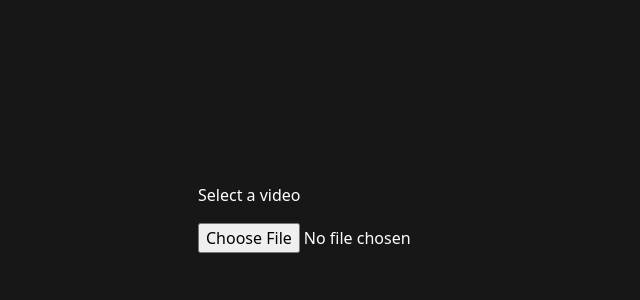
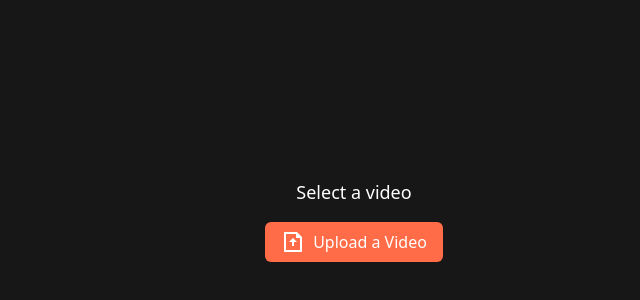
Before and after one commit to intVivek/trupeer, a Next.js app: page / in a window 1280 px wide. Shown: the part 172-472 px from the top of the page, without its empty margins (286-926 px from the left). Built offline with nearby package versions, Linux system fonts and the light colour scheme.

Commit message:
fwat: repload file

```diff
--- a/src/components/Editor.js
+++ b/src/components/Editor.js
@@ -16,13 +16,13 @@ export default function Editor() {
     dispatch,
     setVideoFile,
     setIsPlaying,
-    width,
     setVideoURL,
+    resetState,
   } = useVideoContext();
 
   const handleFileChange = (file) => {
-    if (!file) return;
-    dispatch(setVideoFile(file));
+    console.log(file);
+    dispatch(resetState()), dispatch(setVideoFile(file));
     dispatch(setVideoURL(URL.createObjectURL(file)));
   };
 
@@ -42,9 +42,10 @@ export default function Editor() {
   return (
     <div className="relative w-full flex items-center justify-between overflow-hidden h-full">
       <div className="w-full flex items-center flex-col justify-center">
-      <FileUpload onChange={handleFileChange} />
+        <div className="w-[800px] max-w-[90%] min-w-[300px] m-4">
+          <FileUpload onChange={handleFileChange} file={videoFile} />
           {videoFile && (
-          <div className="w-[800px] max-w-[90%] min-w-[300px] m-4">
+            <>
               <VideoPlayer
                 isPreview={openPreview}
                 setOpenBlockEditor={setOpenBlockEditor}
@@ -57,8 +58,9 @@ export default function Editor() {
                 setOpenBlockEditor={setOpenBlockEditor}
                 isPreview={openPreview}
               />
+            </>
+          )}
         </div>
-        ) }
       </div>
       {openBlockEditor && (
         <BlockEditor id={openBlockEditor} onClose={handleCloseSidebar} />
--- a/src/components/FileUpload.js
+++ b/src/components/FileUpload.js
@@ -1,19 +1,29 @@
-export default function FileUpload({ label='Select a video', onChange }) {
+import { RiFileUploadLine } from "react-icons/ri";
+
+export default function FileUpload({ label = 'Select a video', file, onChange }) {
 
   const handleFileChange = (event) => {
     const file = event.target.files[0];
-    onChange(file, event)
+    onChange(file, event);
   };
 
   return (
-    <div>
-      <h1 className="text-white mb-4">{label}</h1>
+    <div className="flex mb-4 flex-col items-center text-white">
+      {!file && <h1 className="mb-4 text-lg">{label}</h1>}
+
+      <label
+        htmlFor="file-upload"
+        className="bg-accentColor hover:bg-accentColorDark text-white px-4 py-2 rounded-md cursor-pointer flex items-center space-x-2"
+      >
+        <RiFileUploadLine className="text-2xl" />
+        <span>{file?"Upload another Video":"Upload a Video"}</span>
+      </label>
       <input
-      className="text-white"
+        id="file-upload"
         type="file"
         accept="video/*"
         onChange={handleFileChange}
-        style={{ marginBottom: "20px" }}
+        className="hidden"
       />
     </div>
   );
--- a/src/components/videoPlayer.js
+++ b/src/components/videoPlayer.js
@@ -12,7 +12,6 @@ export default function VideoPlayer({ isPreview, setOpenBlockEditor }) {
     setDuration,
     setCurrentTime,
     videoRef,
-    width,
     height,
     dispatch,
   } = useVideoContext();
@@ -72,6 +71,7 @@ export default function VideoPlayer({ isPreview, setOpenBlockEditor }) {
           className="w-full"
           onLoadedMetadata={handleLoadedMetadata}
           onTimeUpdate={handleTimeUpdate}
+          key={videoURL}
         >
           <source src={videoURL} type={videoFile?.type} />
           Your browser does not support the video tag.
--- a/src/hooks/useVideoContext.js
+++ b/src/hooks/useVideoContext.js
@@ -19,6 +19,7 @@ export const VideoActionTypes = {
   SET_CURRENT_TIME: "SET_CURRENT_TIME",
   SET_IS_PLAYING: "SET_IS_PLAYING",
   SET_VIDEO_DIMENSIONS: "SET_VIDEO_DIMENSIONS",
+  RESET_STATE: "RESET_STATE",  // New action type
 };
 
 export const VideoActions = {
@@ -50,6 +51,9 @@ export const VideoActions = {
     type: VideoActionTypes.SET_VIDEO_DIMENSIONS,
     payload: { width, height },
   }),
+  resetState: () => ({
+    type: VideoActionTypes.RESET_STATE,
+  }),
 };
 
 const videoReducer = (state, action) => {
@@ -68,6 +72,8 @@ const videoReducer = (state, action) => {
       return { ...state, isPlaying: action.payload };
     case VideoActionTypes.SET_VIDEO_DIMENSIONS:
       return { ...state, ...action.payload };
+    case VideoActionTypes.RESET_STATE:
+      return initialState;  // Reset the state to initialState
     default:
       throw new Error(`Unhandled action type: ${action.type}`);
   }
```
Lines whose indentation alone changed are shown as unchanged.
